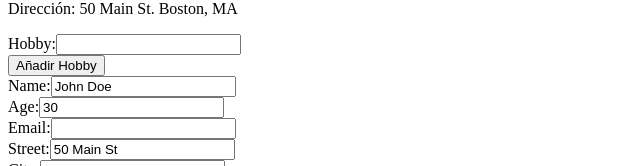
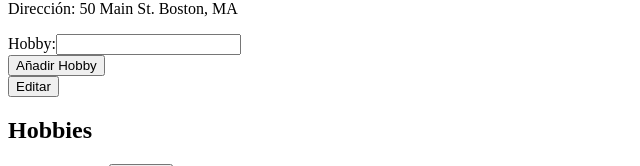
Before and after one commit to ualmtorres/angularEn3ms, an Angular app: page / in a window 1280 px wide. Shown: the part 148-314 px from the top of the page, without its empty margins (0-640 px from the left). Built offline with nearby package versions, Linux system fonts and the light colour scheme; no server answers.

Commit message:
Presentación condicional

```diff
--- a/src/app/components/user/user.component.html
+++ b/src/app/components/user/user.component.html
@@ -11,6 +11,9 @@
     <button >Añadir Hobby</button>
 </form>
 
+<button (click)="toggleEdit()">Editar</button>
+
+<div *ngIf=isEdit>
     <form>
         <div>
             <label for="name">Name:</label>
@@ -37,6 +40,7 @@
             <input type="text" [(ngModel)]="address.state" name="state">
         </div>
     </form>
+</div>
 
 <h2>Hobbies</h2>
 <ul>
--- a/src/app/components/user/user.component.ts
+++ b/src/app/components/user/user.component.ts
@@ -13,6 +13,7 @@
   address: Address;
   hobbies: string[];
   posts: Post[];
+  isEdit: boolean = false;
 
   constructor(private dataService: DataService) {   }
 
@@ -43,6 +44,10 @@
     }
   }
 
+  toggleEdit() {
+    this.isEdit = !this.isEdit;
+  }
+
 }
 
 interface Address {
```
Lines whose indentation alone changed are shown as unchanged.
